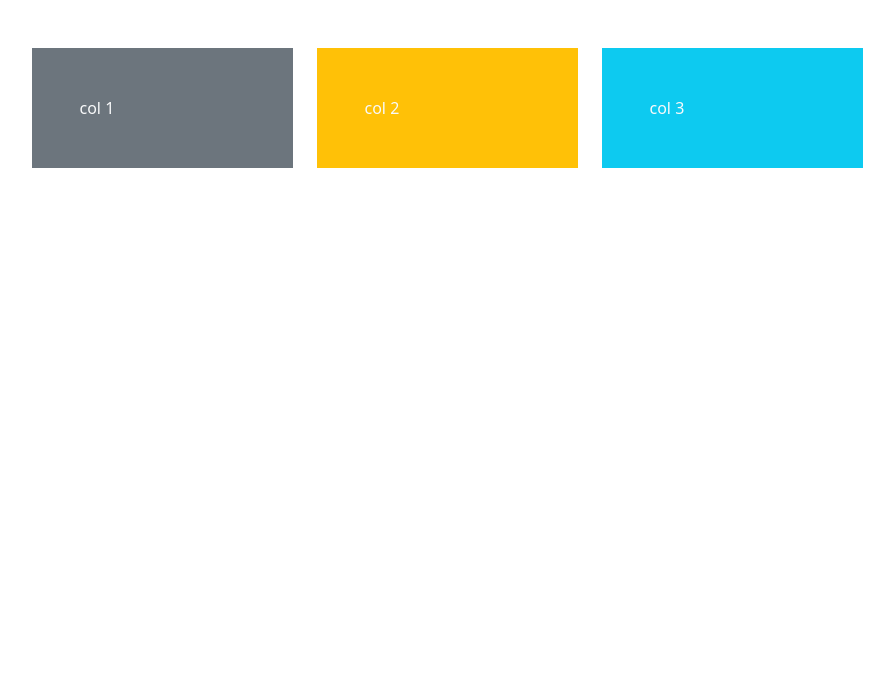
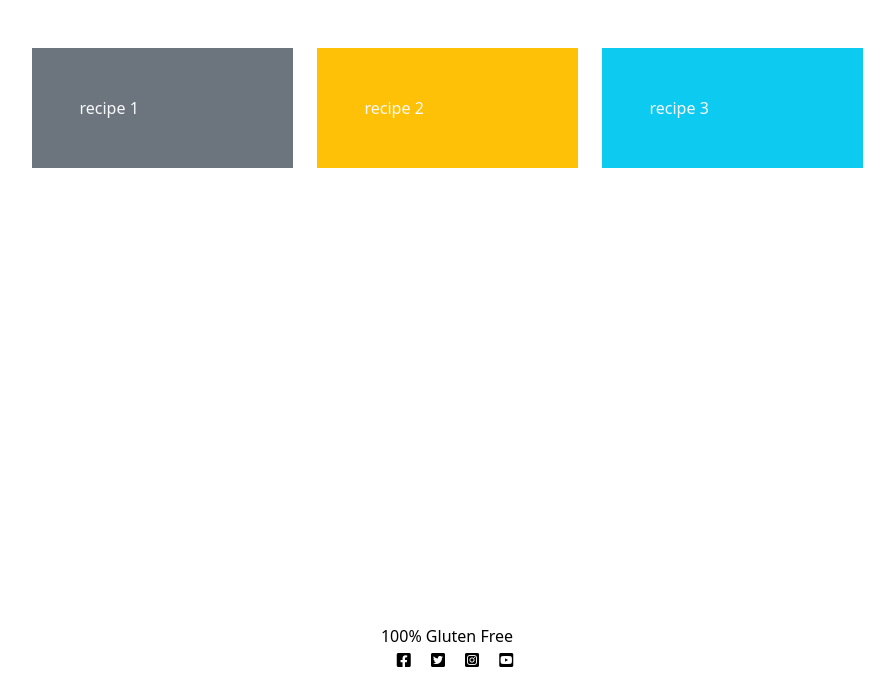
Before and after one commit to DaveCaulfield/everything-but-the-gluten, a Django app: template templates/index.html in a window 1280 px wide. Shown: the part 112-800 px from the top of the page, without its empty margins (193-1087 px from the left). Run offline with Django 3.2, Linux system fonts and the light colour scheme; the template is opened without the code that fills it, so the values that code supplies are empty; parts of the project's set-up code (start-up, migrations or seed data) failed here and were passed over.

Commit message:
add footer to base.html

```diff
--- a/templates/base.html
+++ b/templates/base.html
@@ -3,6 +3,8 @@
     <meta charset="UTF-8">
     <meta http-equiv="X-UA-Compatible" content="IE=edge">
     <meta name="viewport" content="width=device-width, initial-scale=1.0">
+    <link rel="preconnect" href="https://fonts.gstatic.com">
+    <link rel="stylesheet" href="https://cdnjs.cloudflare.com/ajax/libs/font-awesome/5.15.3/css/all.min.css">
     <!-- CSS only -->
     <link href="https://cdn.jsdelivr.net/npm/bootstrap@5.2.0-beta1/dist/css/bootstrap.min.css" rel="stylesheet" integrity="sha384-0evHe/X+R7YkIZDRvuzKMRqM+OrBnVFBL6DOitfPri4tjfHxaWutUpFmBp4vmVor" crossorigin="anonymous">
 
@@ -56,7 +58,17 @@
 
     {% endblock content %}
 
-    <footer></footer>
+
+  <!-- Footer -->
+  <footer class="footer fixed-bottom mt-auto py-3 dark-bg">
+    <p class="m-0 text-center text-black">100% Gluten Free</p>
+    <p class="m-0 text-center text-black"><i class="fab fa-facebook-square ms-3"></i>
+        <i class="fab fa-twitter-square ms-3"></i>
+        <i class="fab fa-instagram-square ms-3"></i>
+        <i class="fab fa-youtube-square ms-3"></i></p>
+</footer>
+
+
     <!-- JavaScript Bundle with Popper -->
 <script src="https://cdn.jsdelivr.net/npm/bootstrap@5.2.0-beta1/dist/js/bootstrap.bundle.min.js" integrity="sha384-pprn3073KE6tl6bjs2QrFaJGz5/SUsLqktiwsUTF55Jfv3qYSDhgCecCxMW52nD2" crossorigin="anonymous"></script>
 </body>
--- a/templates/index.html
+++ b/templates/index.html
@@ -8,13 +8,13 @@
 
     <div class="row justify-content-center"><!-- j-c-end, j-c-start, j-c-between, j-c-around -->
       <div class="col-md-3">
-        <div class="p-5 bg-secondary text-light">col 1</div>
+        <div class="p-5 bg-secondary text-light">recipe 1</div>
       </div>
       <div class="col-md-3">
-        <div class="p-5 bg-warning text-light">col 2</div>
+        <div class="p-5 bg-warning text-light">recipe 2</div>
       </div>
       <div class="col-md-3">
-        <div class="p-5 bg-info text-light">col 3</div>
+        <div class="p-5 bg-info text-light">recipe 3</div>
       </div>
     </div>
   </div>
```
